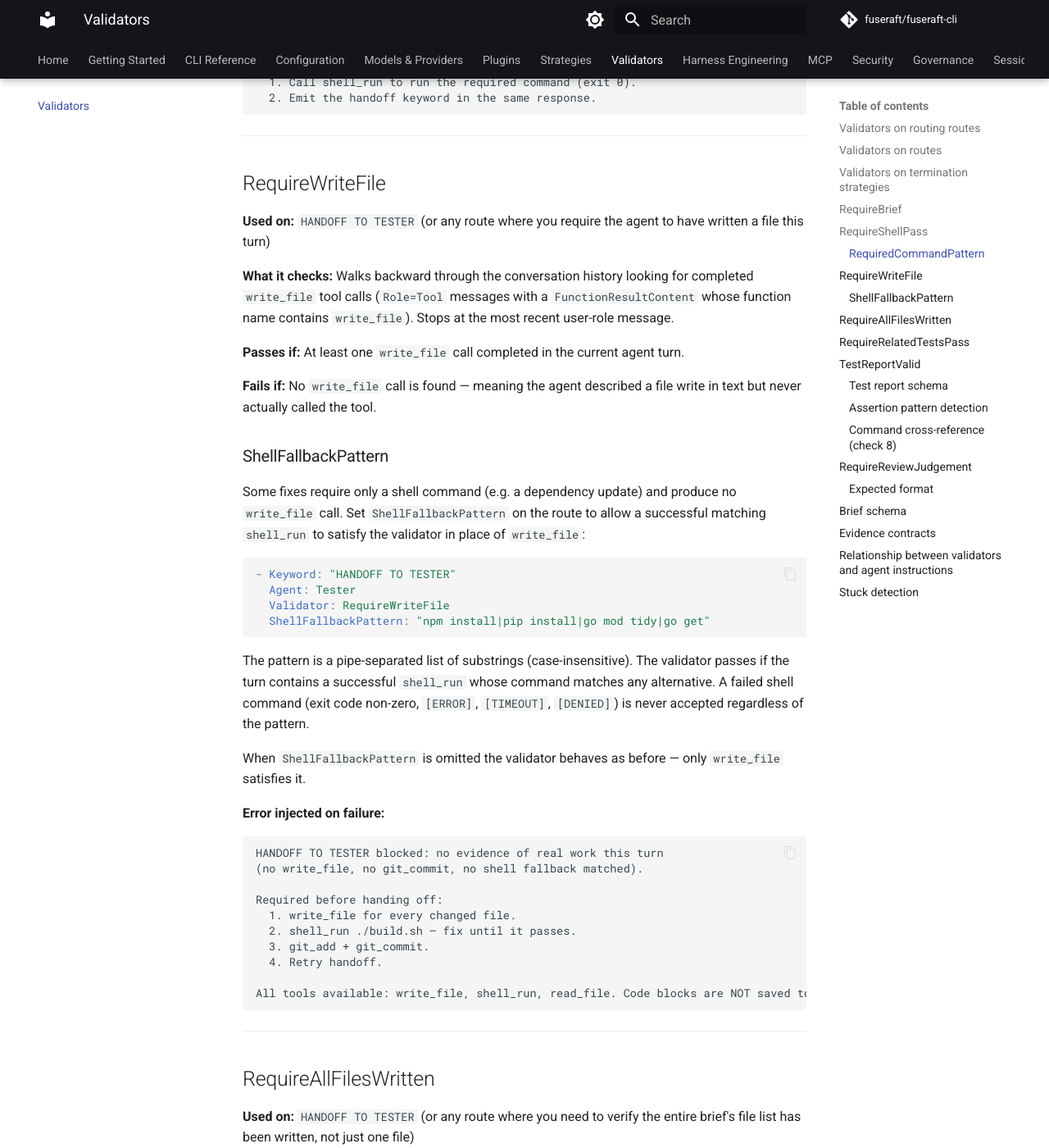
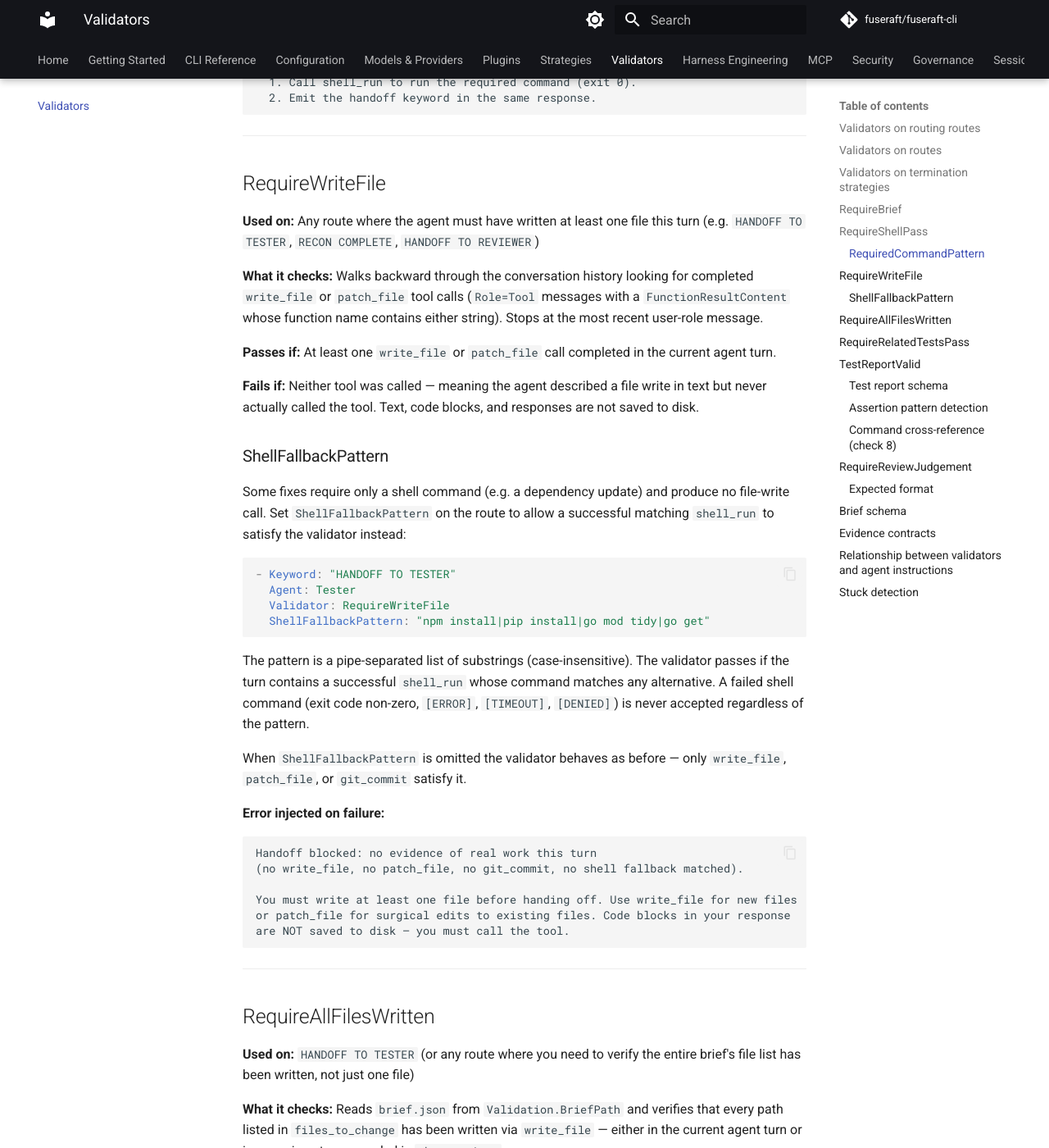
Before and after one commit to fuseraft/fuseraft-cli, an MkDocs documentation site: the page built from docs/validators.md, in a window 1280 px wide and 1400 px high, scrolled down 4088 px. Shown: the whole window at 82% size. Built offline with MkDocs 1.6.1 and Material for MkDocs 9.7.7, drawn with Linux system fonts in a browser that asks for light colours; comment, search, counter and statistics services are not loaded.

Commit message:
docs: update validators, models, and cli-reference for recent changes
validators.md — RequireWriteFile now accepts patch_file alongside write_file;
update the "used on" header (no longer specific to HANDOFF TO TESTER), the
pass/fail descriptions, the ShellFallbackPattern prose, and the error-message
example to match the new generic message.

models.md — add "Global config defaults" section documenting that endpoint and
apiKeyEnvVar in ~/.fuseraft/config are applied to any agent model that omits
them, and documenting the full auth priority chain (explicit ApiKey → ApiKeyEnvVar
→ global apiKeyEnvVar → OS keychain). Update the ModelConfig table rows for
Endpoint and ApiKeyEnvVar to note the global-config fallback.

cli-reference.md — note that the --endpoint flag value is also inherited by
agents at run time; clarify that keychain-only agents skip the ApiKeyEnvVar
env-var check in static validation.

````diff
--- a/docs/validators.md
+++ b/docs/validators.md
@@ -164,17 +164,17 @@
 
 ## RequireWriteFile
 
-**Used on:** `HANDOFF TO TESTER` (or any route where you require the agent to have written a file this turn)
+**Used on:** Any route where the agent must have written at least one file this turn (e.g. `HANDOFF TO TESTER`, `RECON COMPLETE`, `HANDOFF TO REVIEWER`)
 
-**What it checks:** Walks backward through the conversation history looking for completed `write_file` tool calls (`Role=Tool` messages with a `FunctionResultContent` whose function name contains `write_file`). Stops at the most recent user-role message.
+**What it checks:** Walks backward through the conversation history looking for completed `write_file` or `patch_file` tool calls (`Role=Tool` messages with a `FunctionResultContent` whose function name contains either string). Stops at the most recent user-role message.
 
-**Passes if:** At least one `write_file` call completed in the current agent turn.
+**Passes if:** At least one `write_file` or `patch_file` call completed in the current agent turn.
 
-**Fails if:** No `write_file` call is found — meaning the agent described a file write in text but never actually called the tool.
+**Fails if:** Neither tool was called — meaning the agent described a file write in text but never actually called the tool. Text, code blocks, and responses are not saved to disk.
 
 ### ShellFallbackPattern
 
-Some fixes require only a shell command (e.g. a dependency update) and produce no `write_file` call. Set `ShellFallbackPattern` on the route to allow a successful matching `shell_run` to satisfy the validator in place of `write_file`:
+Some fixes require only a shell command (e.g. a dependency update) and produce no file-write call. Set `ShellFallbackPattern` on the route to allow a successful matching `shell_run` to satisfy the validator instead:
 
 ```yaml
 - Keyword: "HANDOFF TO TESTER"
@@ -185,21 +185,17 @@
 
 The pattern is a pipe-separated list of substrings (case-insensitive). The validator passes if the turn contains a successful `shell_run` whose command matches any alternative. A failed shell command (exit code non-zero, `[ERROR]`, `[TIMEOUT]`, `[DENIED]`) is never accepted regardless of the pattern.
 
-When `ShellFallbackPattern` is omitted the validator behaves as before — only `write_file` satisfies it.
+When `ShellFallbackPattern` is omitted the validator behaves as before — only `write_file`, `patch_file`, or `git_commit` satisfy it.
 
 **Error injected on failure:**
 
 ```
-HANDOFF TO TESTER blocked: no evidence of real work this turn
-(no write_file, no git_commit, no shell fallback matched).
+Handoff blocked: no evidence of real work this turn
+(no write_file, no patch_file, no git_commit, no shell fallback matched).
 
-Required before handing off:
-  1. write_file for every changed file.
-  2. shell_run ./build.sh — fix until it passes.
-  3. git_add + git_commit.
-  4. Retry handoff.
-
-All tools available: write_file, shell_run, read_file. Code blocks are NOT saved to disk.
+You must write at least one file before handing off. Use write_file for new files
+or patch_file for surgical edits to existing files. Code blocks in your response
+are NOT saved to disk — you must call the tool.
 ```
 
 ---
````
Also changed, not shown: docs/cli-reference.md (+2 -2 lines), docs/models.md (+30 -2 lines).
